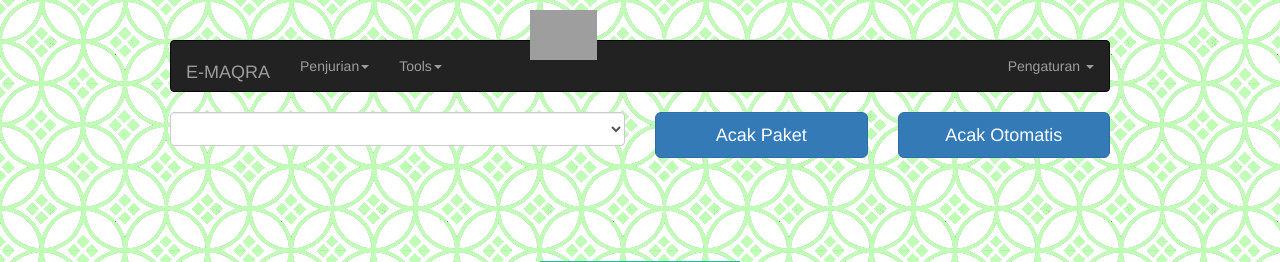
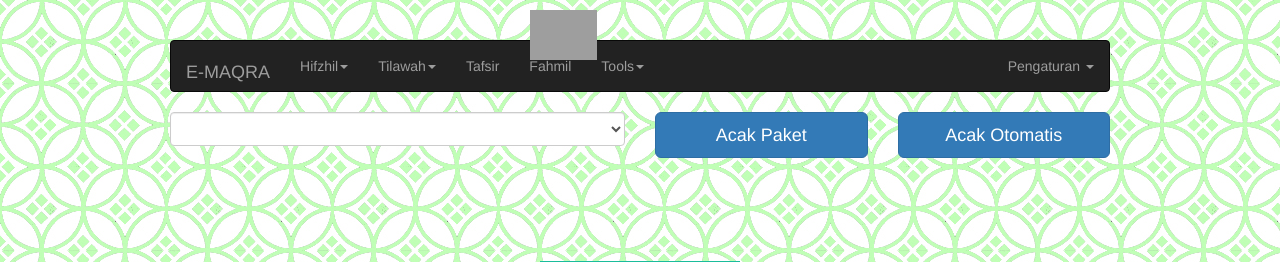
Before and after one commit to Daneswara/e-maqra, a CodeIgniter app: page /e-maqra/ in a window 1280 px wide. Shown: the top 262 px of the page. Run offline with CodeIgniter, Linux system fonts and the light colour scheme; data that the repository does not hold is empty; some libraries are stand-ins or nearby versions; grey boxes are pictures that could not be loaded.

Commit message:
konsep menu

```diff
--- a/application/views/_partials/menu.php
+++ b/application/views/_partials/menu.php
@@ -12,14 +12,22 @@
     <div class="collapse navbar-collapse" id="navbar-collapse-8">
         <ul class="nav navbar-nav">
             <li class="dropdown">
-                <a href="#" class="dropdown-toggle" data-toggle="dropdown">Penjurian<b class="caret"></b></a>
+                <a href="#" class="dropdown-toggle" data-toggle="dropdown">Hifzhil<b class="caret"></b></a>
                 <ul class="dropdown-menu">
-                    <li class="active"><a href="index.php">MHQ</a></li>
-                    <li><a href="index.php">Tilawah</a></li>
-                    <li ><a href="tafsir.php">Tafsir</a></li>
-                    <li ><a href="fahmil.php">MFQ</a></li>
+                    <li class="active"><a href="index.php">Paket</a></li>
+                    <li ><a href="tafsir.php">Otomatis</a></li>
+                    <li ><a href="fahmil.php">Otomatis Terkelompok</a></li>
                 </ul>
             </li>
+            <li class="dropdown">
+                <a href="#" class="dropdown-toggle" data-toggle="dropdown">Tilawah<b class="caret"></b></a>
+                <ul class="dropdown-menu">
+                    <li class="active"><a href="index.php">Paket</a></li>
+                    <li ><a href="tafsir.php">Otomatis</a></li>
+                </ul>
+            </li>
+            <li ><a href="tafsir.php">Tafsir</a></li>
+            <li ><a href="tafsir.php">Fahmil</a></li>
             <li class="dropdown">
                 <a href="#" class="dropdown-toggle" data-toggle="dropdown">Tools<b class="caret"></b></a>
                 <ul class="dropdown-menu">
```
